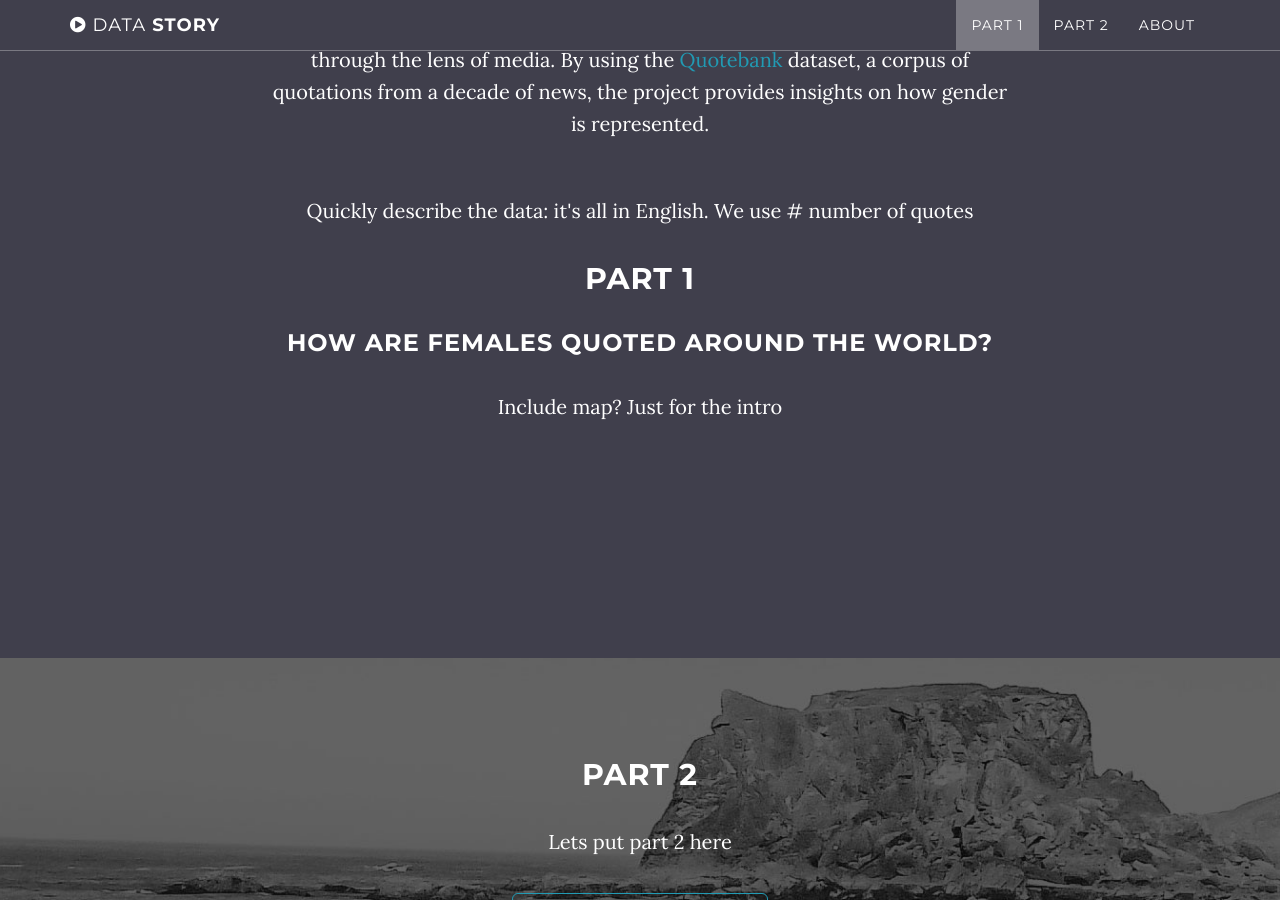
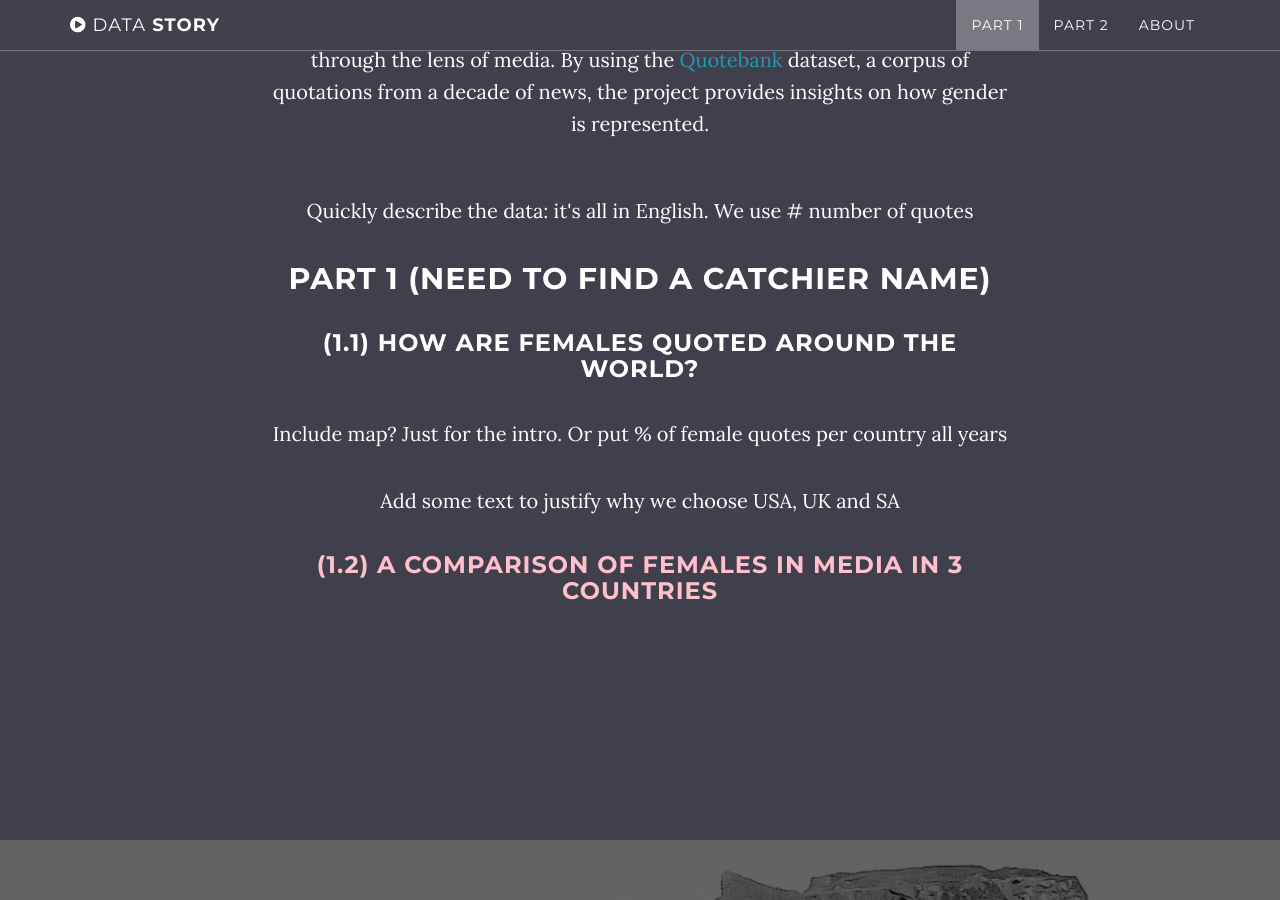
Before and after one commit to lisalrt/github.io-data_story, a Jekyll site: the page built from index.html, in a window 1280 px wide and 900 px high, scrolled down 1286 px. Built offline with Jekyll 4.4.1, drawn with Linux system fonts in a browser that asks for light colours.

```diff
--- a/_includes/about.html
+++ b/_includes/about.html
@@ -5,9 +5,14 @@
                 <h2>"Improving diversity and pluralism in the media also means providing greater opportunities for people"</h2>
                 <p>With gender equality being raised in a wide variety of domains, a data-backed analysis can help our society understand its current position and the steps it needs to take to improve. This project aims at analysing the status of females through the lens of media. By using the <a href="https://dlab.epfl.ch/people/west/pub/Vaucher-Spitz-Catasta-West_WSDM-21.pdf">Quotebank</a> dataset, a corpus of quotations from a decade of news, the project provides insights on how gender is represented.</p><br>
                 <p>Quickly describe the data: it's all in English. We use # number of quotes</p>
-                <h2>Part 1</h2>
-                <h3>How are females quoted around the world?</h3>
-                <p>Include map? Just for the intro</p>
+                <h2>Part 1 (Need to find a catchier name)</h2>
+                <h3>(1.1) How are females quoted around the world?</h3>
+                <p>Include map? Just for the intro. Or put % of female quotes per country all years</p>
+                <p>Add some text to justify why we choose USA, UK and SA</p>
+                <h3 style="color:pink;">(1.2) A comparison of females in media in 3 countries</h3>
+
+
+
 
 
             </div>
```
